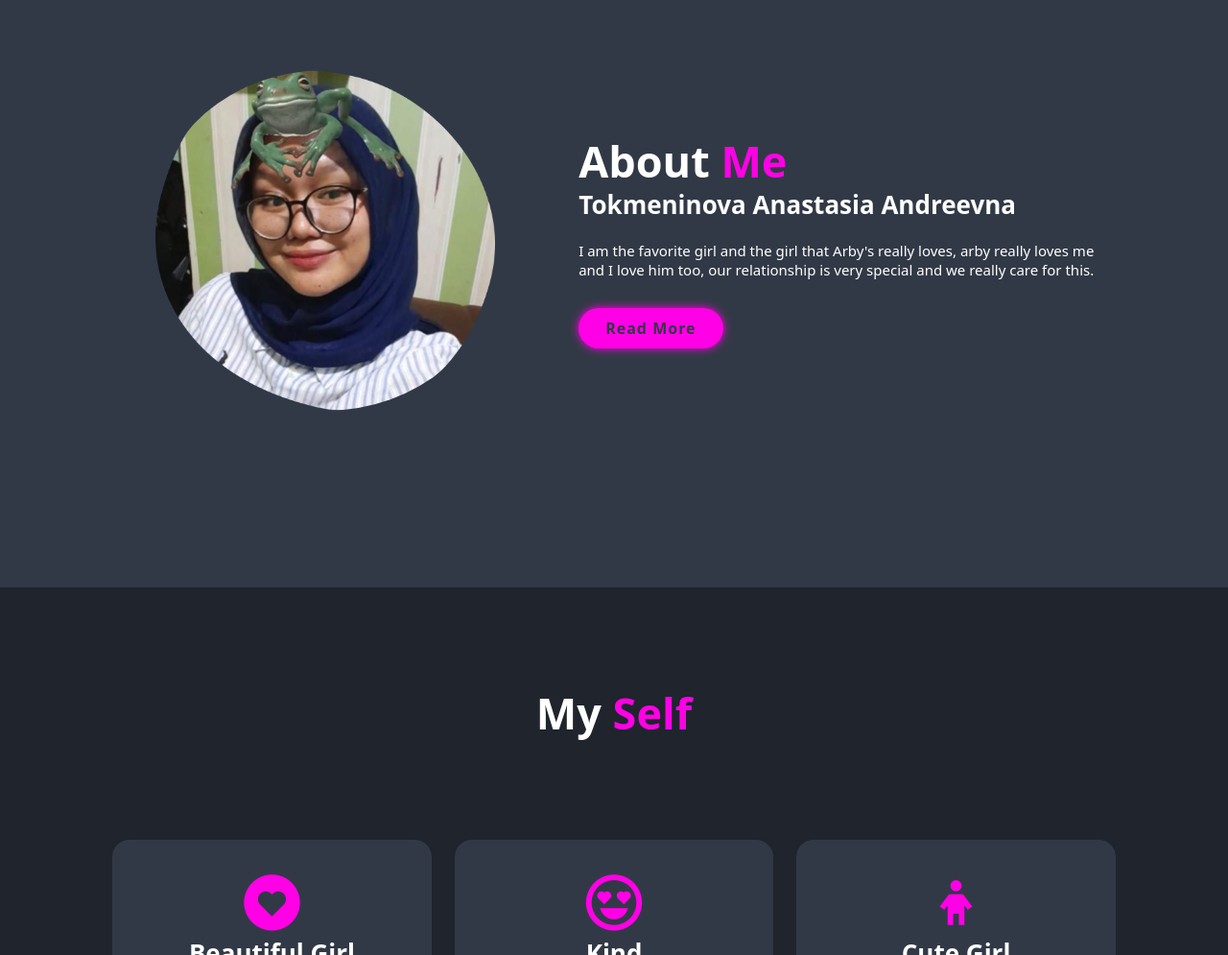
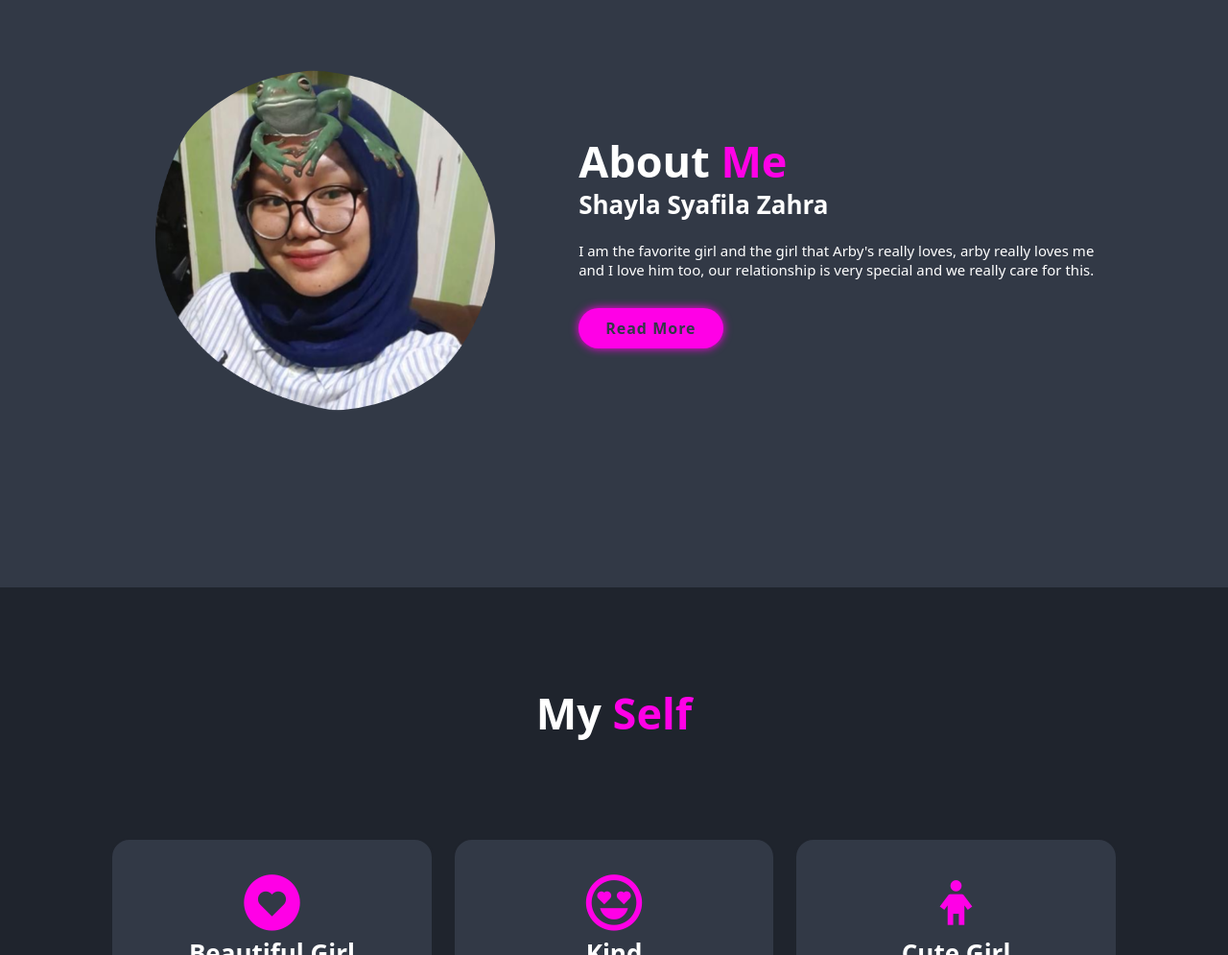
Before and after one commit to Flowerforyou/Zahraau, a plain HTML site: page index.html in a window 1280 px wide. Shown: the part 988-1983 px from the top of the page at 96% size. Drawn offline with nearby package versions, Linux system fonts and the light colour scheme.

Commit message:
Update index.html

```diff
--- a/index.html
+++ b/index.html
@@ -61,7 +61,7 @@
 
 <div class="about-content">
     <h2 class="heading">About <span>Me</span></h2>
-    <h3>Tokmeninova Anastasia Andreevna</h3>
+    <h3>Shayla Syafila Zahra</h3>
     <p> I am the favorite girl and the girl that Arby's really loves, arby really loves me and I love him too, our relationship is very special and we really care for this.
     </p>
     <a href="dist\index.html" class="btn">Read More</a>
```
